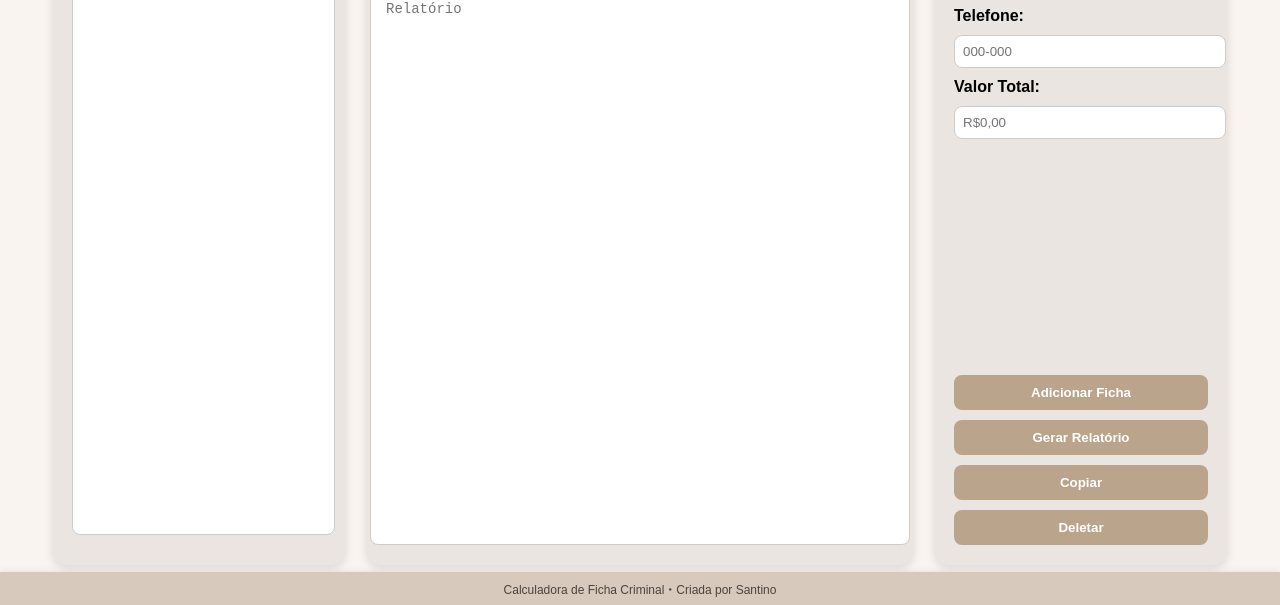
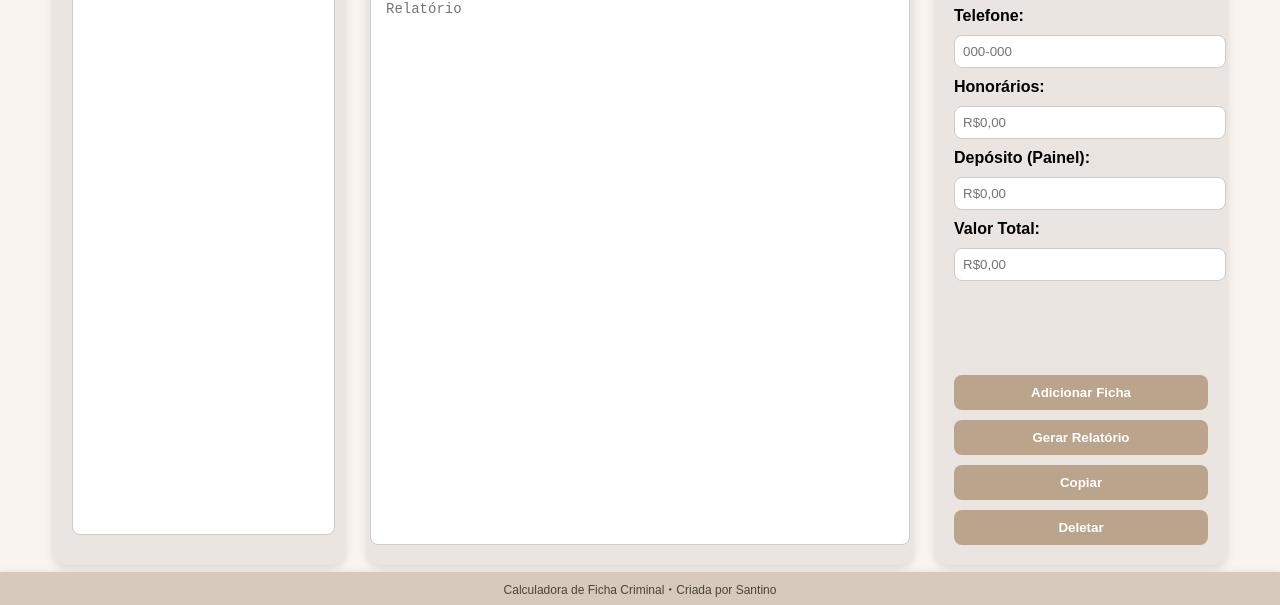
Before and after one commit to LeEnchant/Calculadora-de-Ficha-Criminal, a plain HTML site: page index.html in a window 1280 px wide. Shown: the part 195-800 px from the top of the page. Drawn offline with Linux system fonts and the light colour scheme.

Commit message:
Update index.html

```diff
--- a/index.html
+++ b/index.html
@@ -31,6 +31,10 @@
                 <input type="text" id="solicitante-rg" placeholder="ID">
                 <label>Telefone:</label>
                 <input type="text" id="solicitante-phone" placeholder="000-000">
+                <label>Honorários:</label>
+                <input type="text" id="fees" placeholder="R$0,00" readonly>
+                <label>Depósito (Painel):</label>
+                <input type="text" id="deposit" placeholder="R$0,00" readonly>
                 <label>Valor Total:</label>
                 <input type="text" id="total-value" placeholder="R$0,00" readonly>
             </div>
```
